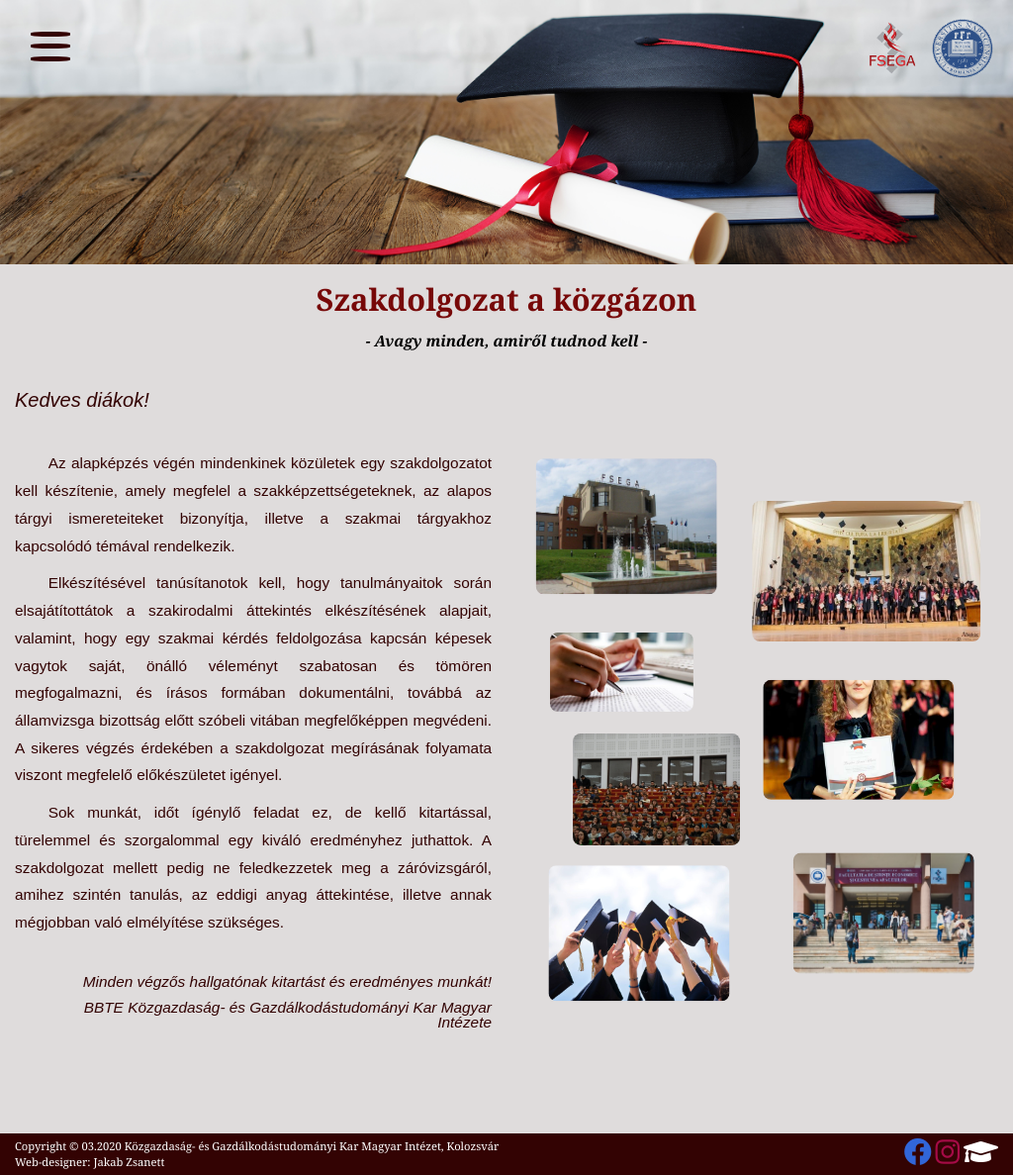
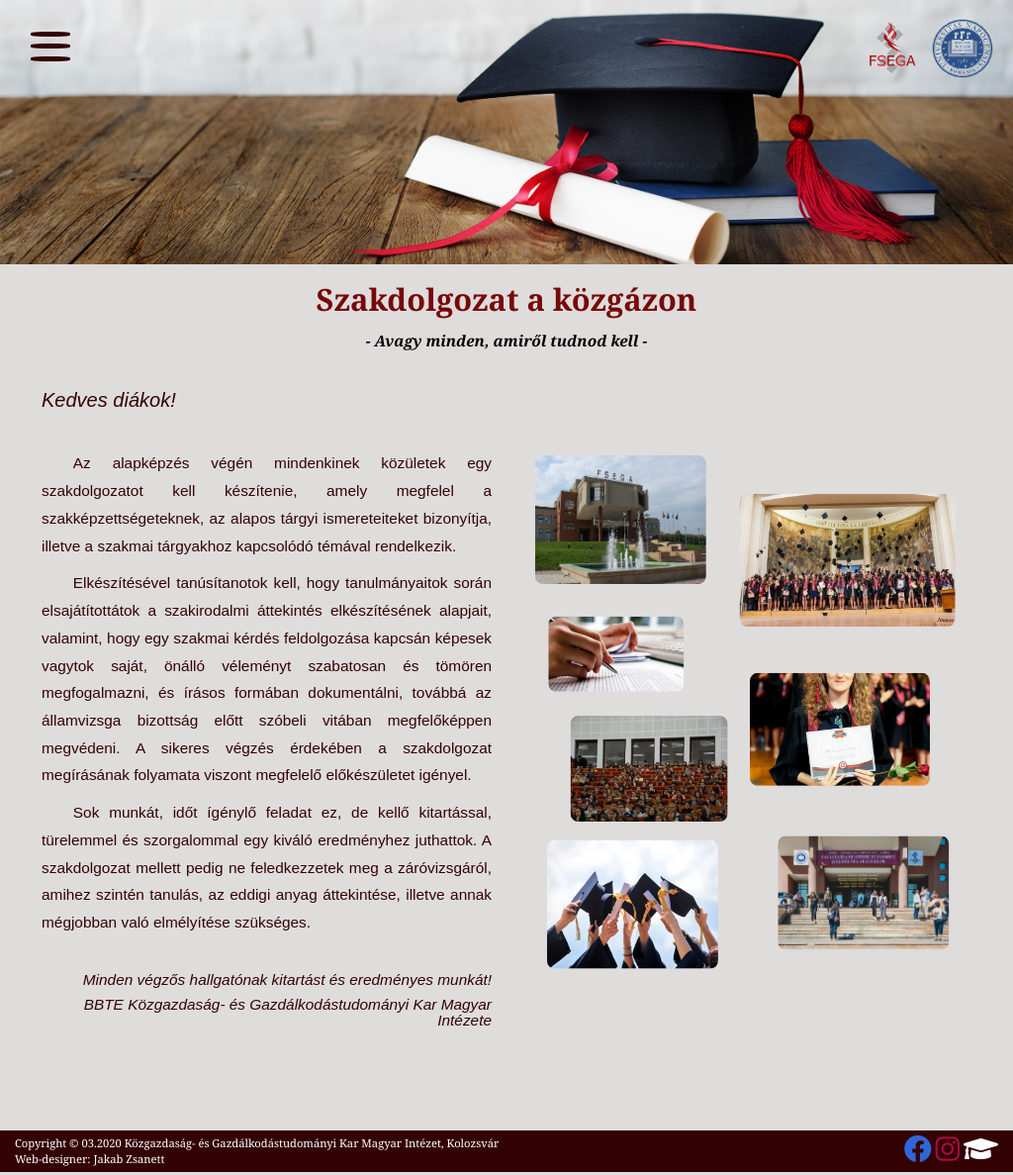
Before and after one commit to zsanett28/Thesis_presentation_for_students, a PHP site: page /Kezdooldal.html in a window 1024 px wide. Shown: the whole page at 99% size. Run offline with PHP 8.4, Linux system fonts and the light colour scheme.

Commit message:
kezdooldal-container

```diff
--- a/Kezdooldal.html
+++ b/Kezdooldal.html
@@ -28,7 +28,7 @@
 
     </div>
 
-    <div class="container-fluid">
+    <div class="container">
 
         <div class="row">
 
--- a/css/Szakdolgozat.css
+++ b/css/Szakdolgozat.css
@@ -187,125 +187,57 @@ body {
 
 img#one {
     border-radius: 8px;
-    width: 30%;
+    width: 38%;
     position: relative;
-    transform: translate(2%,55%);
+    transform: translate(8%,20%);
 }
 
 img#two {
     border-radius: 8px;
-    width: 38%;
+    width: 48%;
     position: relative;
-    transform: translate(-70%,195%);
+    transform: translate(20%,50%);
 }
 
 img#three {
     border-radius: 8px;
-    width: 28%;
+    width: 30%;
     position: relative;
-    transform: translate(-90%,25%);
+    transform: translate(20%,50%);
 }
 
 img#four {
     border-radius: 8px;
-    width: 35%;
+    width: 40%;
     position: relative;
-    transform: translate(95%,20%);
+    transform: translate(50%,100%);
 }
 
 img#five {
     border-radius: 8px;
-    width: 20%;
+    width: 38%;
     position: relative;
-    transform: translate(65%,195%);
+    transform: translate(15%,130%);
 }
 
 img#six {
     border-radius: 8px;
-    width: 30%;
+    width: 35%;
     position: relative;
-    transform: translate(45%,-30%);
+    transform: translate(-80%,30%);
 }
 
 img#seven {
     border-radius: 8px;
-    width: 26%;
+    width: 38%;
     position: relative;
-    transform: translate(280%,10%);
+    transform: translate(150%,30%);
 }
 
-@media (min-width:1257px) and (max-width: 1280px){
-    .pictures{
-        margin-top: 5%;
-    }
-}
-
-@media (min-width:1200px) and (max-width: 1256px){
+@media (max-width:1199px){
     .pictures{
         margin-top: 7%;
     }
-}
-
-@media (min-width:1051px) and (max-width: 1199px){
-    .pictures{
-        margin-top: 10%;
-    }
-}
-
-@media (min-width: 992px) and (max-width: 1050px) {
-
-    .pictures{
-        margin-top: 0%;
-    }
-    img#one {
-        border-radius: 8px;
-        width: 38%;
-        position: relative;
-        transform: translate(8%,70%);
-    }
-
-    img#two {
-        border-radius: 8px;
-        width: 48%;
-        position: relative;
-        transform: translate(20%,100%);
-    }
-
-    img#three {
-        border-radius: 8px;
-        width: 30%;
-        position: relative;
-        transform: translate(20%,140%);
-    }
-
-    img#four {
-        border-radius: 8px;
-        width: 40%;
-        position: relative;
-        transform: translate(50%,150%);
-    }
-
-    img#five {
-        border-radius: 8px;
-        width: 38%;
-        position: relative;
-        transform: translate(15%,180%);
-    }
-
-    img#six {
-        border-radius: 8px;
-        width: 35%;
-        position: relative;
-        transform: translate(-80%,90%);
-    }
-
-    img#seven {
-        border-radius: 8px;
-        width: 38%;
-        position: relative;
-        transform: translate(150%,80%);
-    }
-
 }
 
 @media (max-width: 991px){
```
Also changed, not shown: other parts of css/Szakdolgozat.css (+49 -0 lines).
